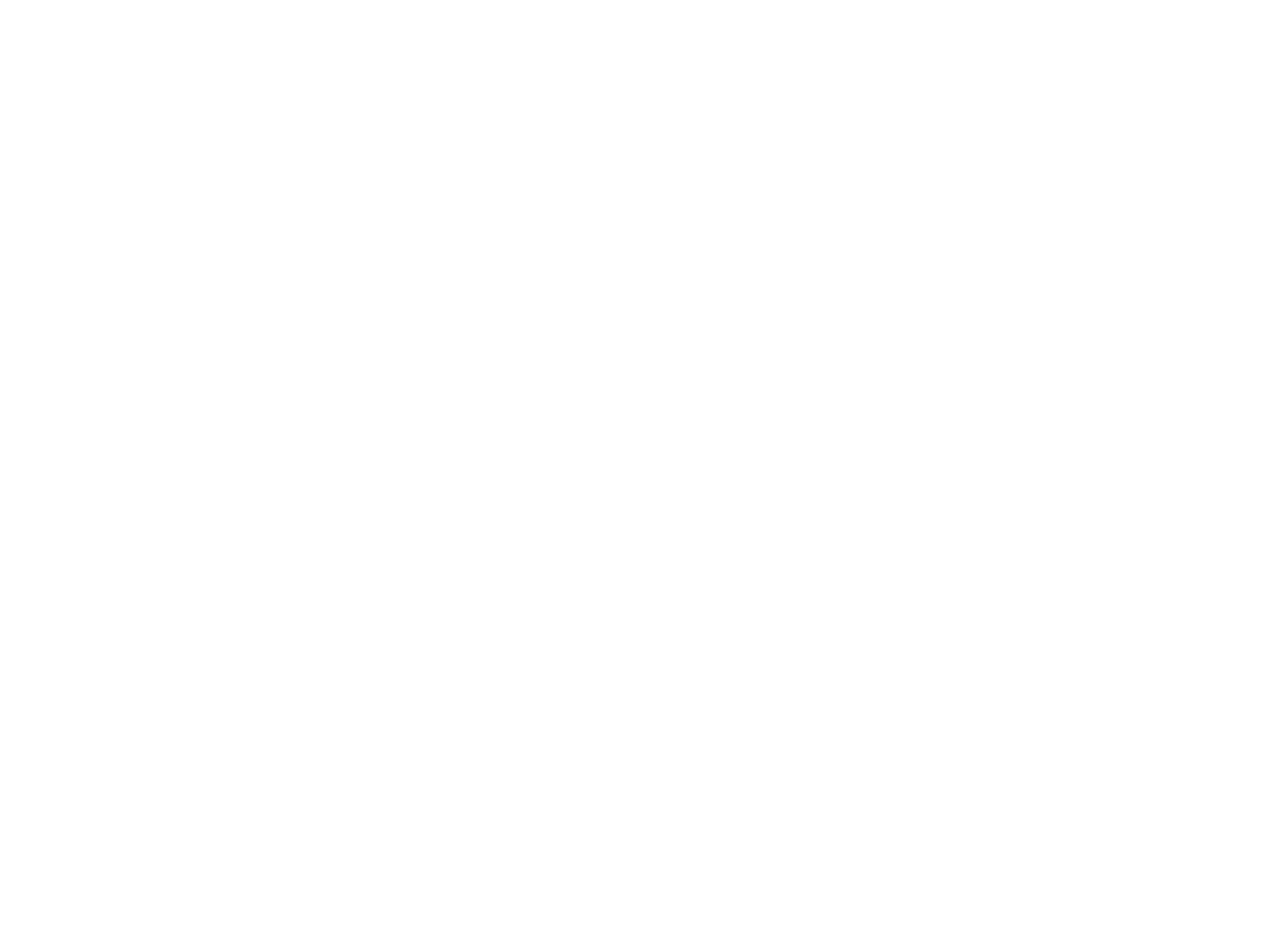
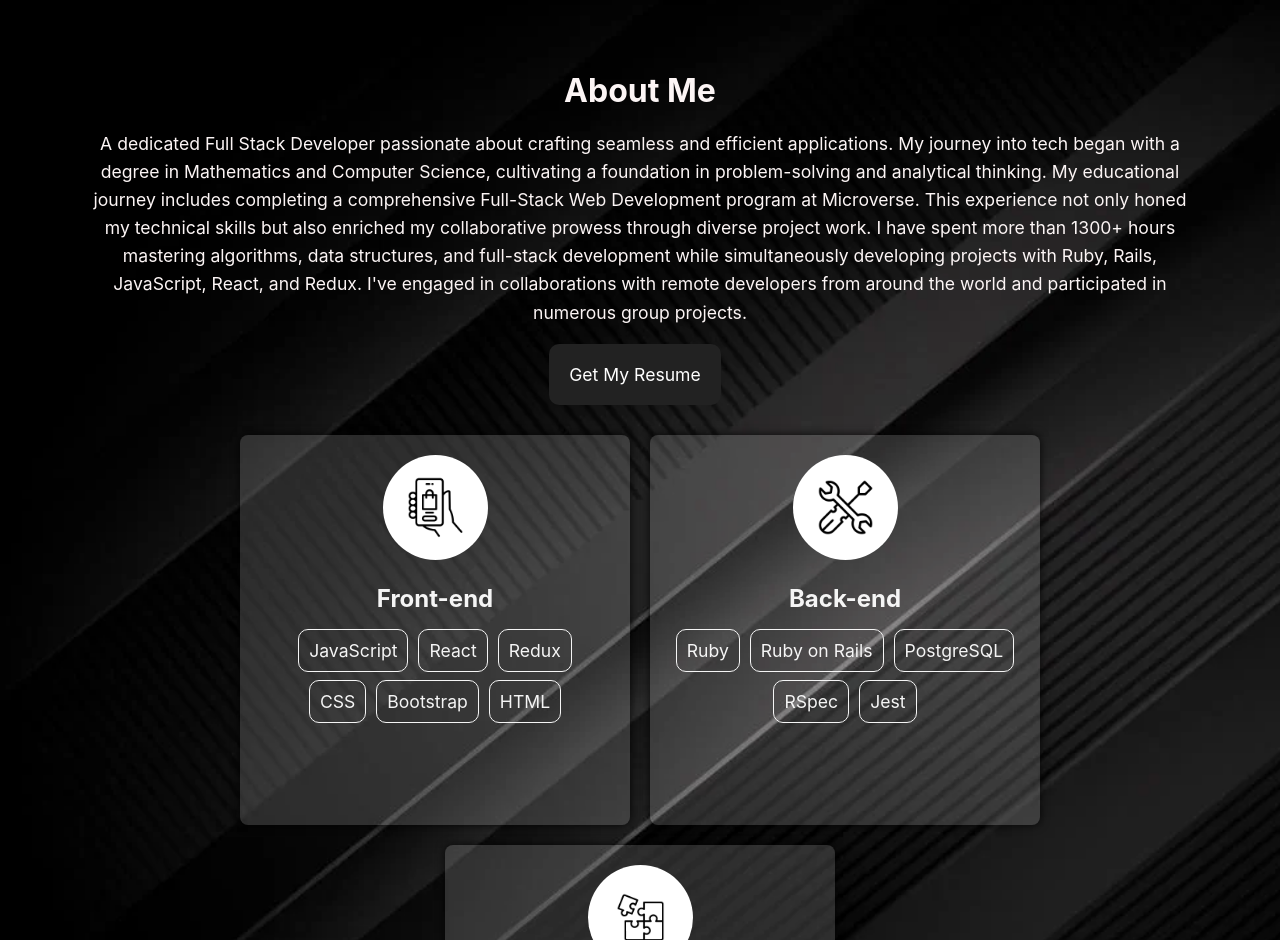
Before and after one commit to meryemsanem/my-portfolio, a React (Create React App) app: page / in a window 1280 px wide. Shown: the part 1860-2800 px from the top of the page. Before the commit the page ends 1854 px from the top, so only its background shows below. Built offline with nearby package versions, Linux system fonts and the light colour scheme.

Commit message:
Update styling and App component

```diff
--- a/src/App.js
+++ b/src/App.js
@@ -3,6 +3,7 @@
 import Homepage from './components/Homepage';
 import Navigation from './components/Navigation';
 import Projects from './components/Projects';
+import About from './components/About';
 
 const App = () => (
   <Router>
@@ -10,6 +11,7 @@
       <Navigation />
       <Homepage />
       <Projects />
+      <About />
     </div>
   </Router>
 );
--- a/src/styles.css
+++ b/src/styles.css
@@ -38,11 +38,11 @@
 }
 
 .intro-about {
- text-align: center;
- margin-inline: 10%;
- color: whitesmoke;
- font-weight: 100;
- font-size: 0.8rem;
+  text-align: center;
+  margin-inline: 10%;
+  color: whitesmoke;
+  font-weight: 100;
+  font-size: 0.8rem;
 }
 
 .nav-links a {
@@ -83,6 +83,91 @@
   font-size: 16px;
   cursor: pointer;
   transition: opacity 0.3s ease;
+}
+.about-section {
+  padding: 50px 0;
+  text-align: center;
+  background-image: url('./images/aboutBack.jpg');
+  background-repeat: no-repeat;
+  background-size: cover;
+}
+
+.about-container {
+  /* max-width: 800px; */
+  margin: auto 80px;
+}
+
+.about-title {
+  font-size: 2em;
+  margin-bottom: 20px;
+  color: #fcf5f5;
+}
+
+.about-text {
+  font-size: 1.1em;
+  line-height: 1.6;
+  color: #fcf5f5;
+  opacity: 0;
+  animation: fadeIn 1s ease-in-out forwards;
+}
+
+.tech-stack {
+  display: flex;
+  justify-content: center;
+  flex-wrap: wrap;
+  margin-top: 30px;
+  /* margin-inline: 30px; */
+  gap: 20px;
+}
+
+.frontend-tech,
+.backend-tech,
+.professional {
+  padding: 20px;
+  border-radius: 8px;
+  box-shadow: 0 0 10px rgba(0, 0, 0, 0.8);
+  background-color: rgba(199, 197, 197, 0.2);
+  max-width: 350px;
+  min-width: 300px;
+  height: 350px;
+  transition: transform 0.3s ease-in-out;
+}
+
+.frontend-tech:hover,
+.backend-tech:hover,
+.professional:hover {
+  transform: scale(1.05);
+  box-shadow: 0 0 20px rgba(255, 255, 255, 0.8);
+}
+
+.tech-stack h2 {
+  font-size: 1.5em;
+  margin-bottom: 15px;
+  color: whitesmoke;
+}
+
+.list {
+  list-style: none;
+  padding: 0;
+  display: flex;
+  justify-content: center;
+  flex-wrap: wrap;
+}
+
+.list li {
+  font-size: 1.1em;
+  margin-bottom: 8px;
+  color: whitesmoke;
+  border: 1px solid whitesmoke;
+  display: flex;
+  border-radius: 10px;
+  padding: 10px 10px;
+  margin-inline: 5px;
+}
+
+.icon {
+  width: 30%;
+  border-radius: 50%;
 }
 
 @media (max-width: 768px) {
@@ -126,4 +211,27 @@
   .bm-item + .bm-item {
     margin-top: 20px;
   }
+
+  .tech-stack {
+    flex-direction: row;
+    flex-wrap: wrap;
+    justify-content: space-around;
+  }
+
+  /* .frontend-tech,
+  .backend-tech,
+  .professional {
+    flex-basis: calc(50% - 20px);
+  } */
 }
+
+@keyframes fadeIn {
+  from {
+    opacity: 0;
+    transform: translateY(20px);
+  }
+  to {
+    opacity: 1;
+    transform: translateY(0);
+  }
+}
```
